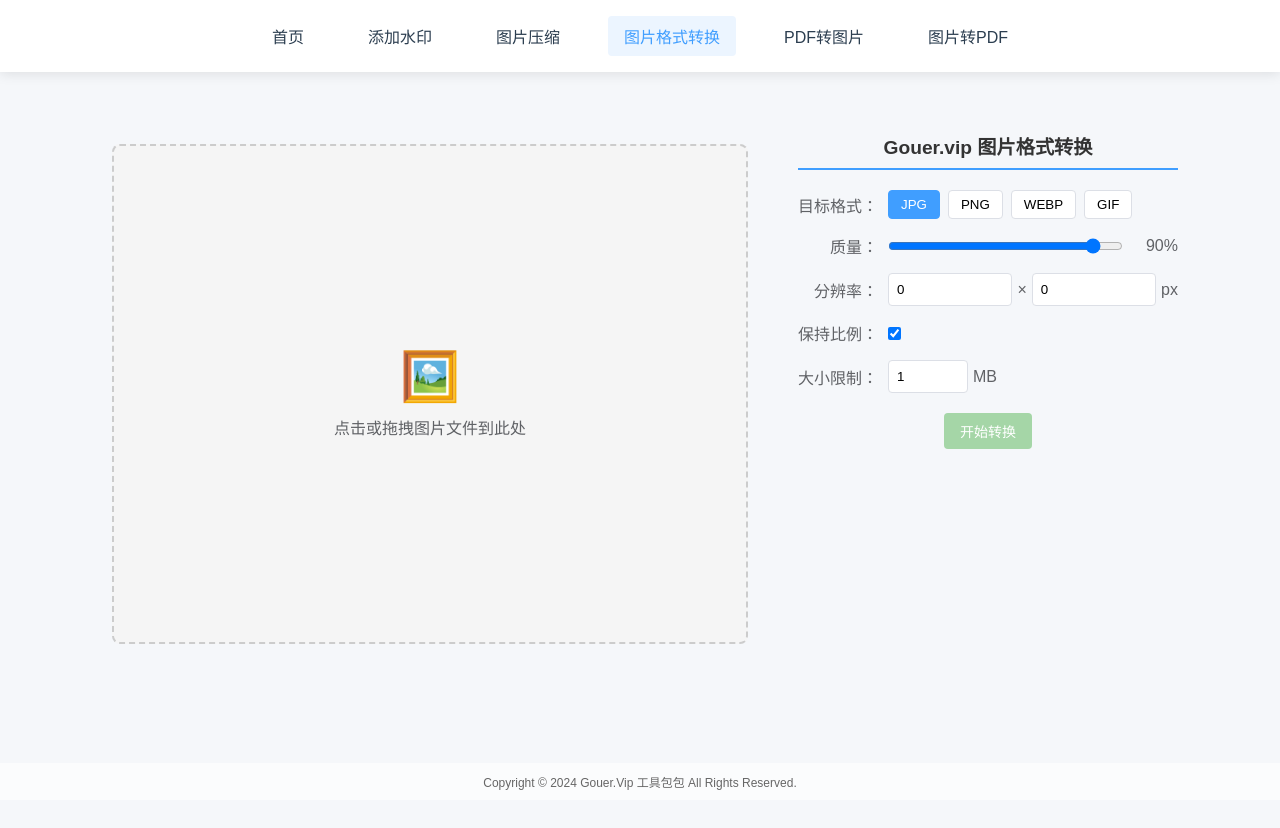
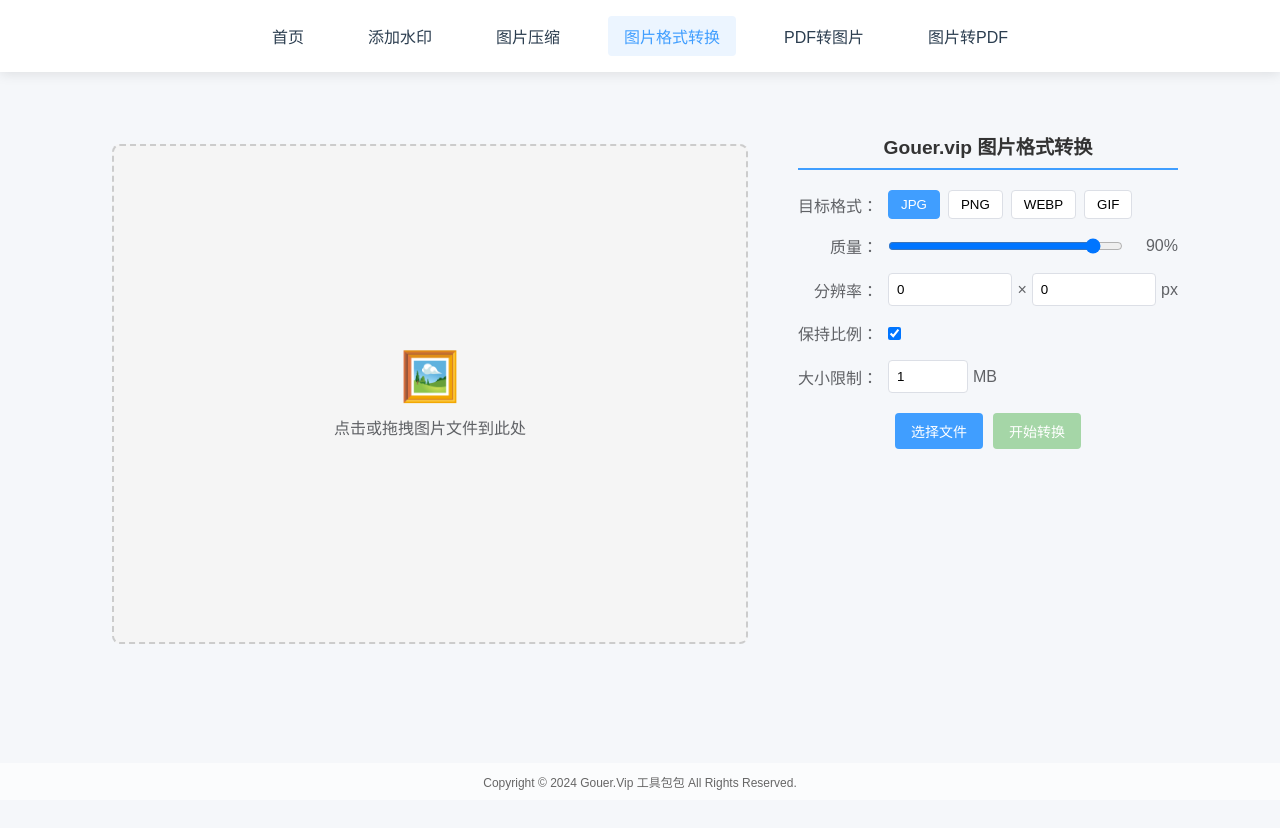
Before and after one commit to Aaokk/Gouertools, a Vue app: page /#/image-converter in a window 1280 px wide. Shown: the top 828 px of the page. Built offline with nearby package versions, Linux system fonts and the light colour scheme.

Commit message:
修复压缩1

```diff
--- a/src/components/ImageConverter.vue
+++ b/src/components/ImageConverter.vue
@@ -111,6 +111,9 @@
         </div>
 
         <div class="actions">
+          <button @click="triggerFileInput" class="select-btn">
+            选择文件
+          </button>
           <button @click="convertImage" class="convert-btn" :disabled="converting || !selectedFile">
             {{ converting ? '转换中...' : '开始转换' }}
           </button>
@@ -514,6 +517,22 @@ export default {
   margin-top: 20px;
   display: flex;
   justify-content: center;
+  gap: 10px;
+}
+
+.select-btn {
+  padding: 8px 16px;
+  background: #409EFF;
+  color: white;
+  border: none;
+  border-radius: 4px;
+  cursor: pointer;
+  font-size: 14px;
+  transition: background-color 0.3s ease;
+}
+
+.select-btn:hover {
+  background: #66b1ff;
 }
 
 .convert-btn {
```
